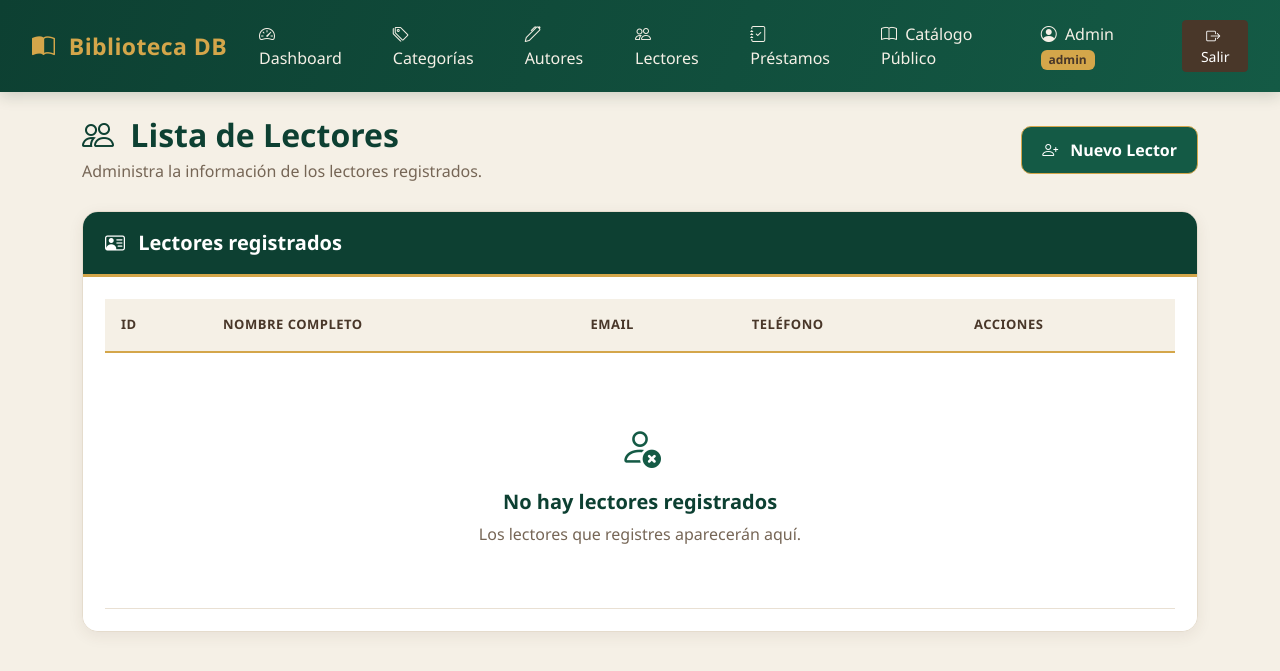
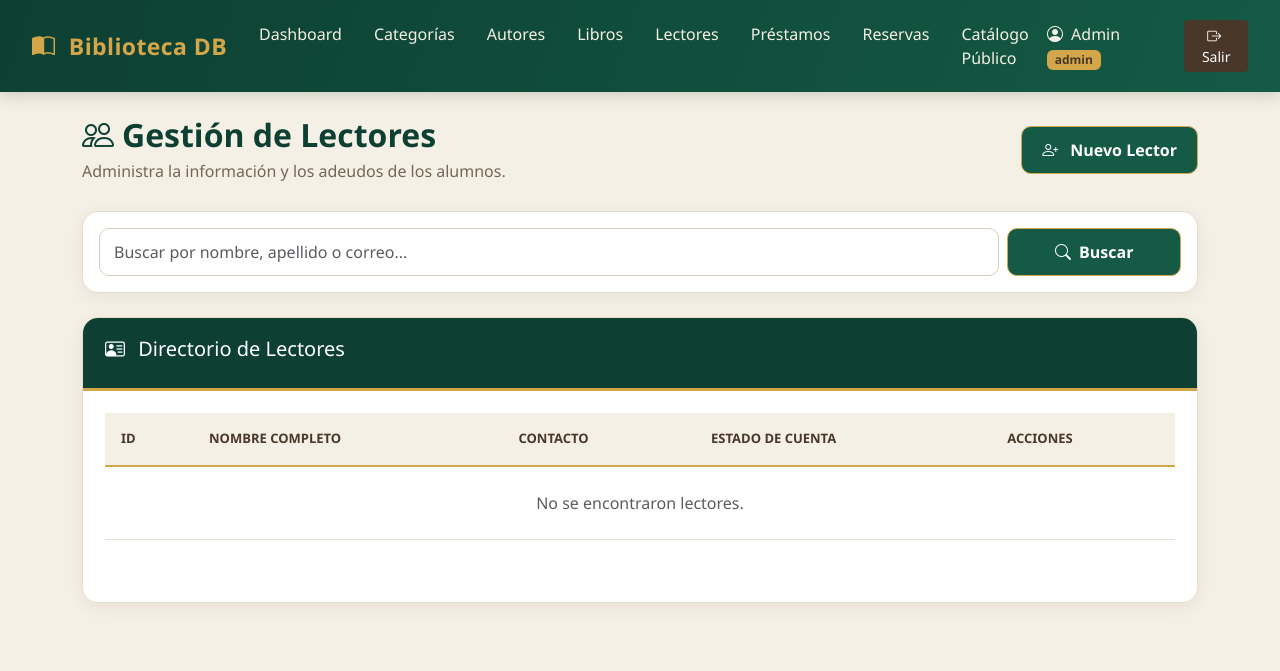
Before and after one commit to agus30099/biblioteca-laravel, a Laravel app: page /lectores in a window 1280 px wide. Shown: the top 671 px of the page. Run offline with Laravel 12, Linux system fonts and the light colour scheme; a user stored in the database is signed in; data comes from the database, SQL or seed files in the repository; data that the repository does not hold is empty; parts of the project's set-up code (start-up, migrations or seed data) failed here and were passed over.

Commit message:
Aun mas mejoras

```diff
--- a/app/Http/Controllers/LectorController.php
+++ b/app/Http/Controllers/LectorController.php
@@ -8,10 +8,28 @@ use Barryvdh\DomPDF\Facade\Pdf;
 
 class LectorController extends Controller
 {
-    public function index()
+    public function index(Request $request)
     {
-        $lectores = Lector::latest()->get();
-        return view('lectores.index', compact('lectores'));
+        $buscar = $request->get('buscar');
+
+        $lectores = Lector::when($buscar, function ($query, $buscar) {
+            return $query->where('nombre', 'like', "%$buscar%")
+                         ->orWhere('apellido', 'like', "%$buscar%")
+                         ->orWhere('email', 'like', "%$buscar%");
+        })->latest()->paginate(10);
+
+        return view('lectores.index', compact('lectores', 'buscar'));
+    }
+
+    public function pagarMulta(Lector $lectore)
+    {
+        // Buscamos todas las multas pendientes de este lector y las marcamos como pagadas
+        $lectore->prestamos()
+            ->where('multa', '>', 0)
+            ->where('multa_pagada', false)
+            ->update(['multa_pagada' => true]);
+
+        return back()->with('success', 'Las multas del lector han sido saldadas correctamente.');
     }
 
     public function create()
--- a/app/Http/Controllers/LibroController.php
+++ b/app/Http/Controllers/LibroController.php
@@ -77,8 +77,10 @@ class LibroController extends Controller
 
     public function destroy(Libro $libro)
     {
-        // Seguridad: Solo admin
-        if (auth()->user()->role !== 'admin') abort(403, 'Acceso denegado.');
+        // ✅ SOLO el admin puede eliminar libros
+        if (auth()->user()->role !== 'admin') {
+            abort(403, 'Acceso denegado. Solo el administrador puede eliminar libros.');
+        }
 
         $libro->delete();
         return redirect()->route('libros.index')->with('success', 'Libro eliminado.');
--- a/app/Models/Lector.php
+++ b/app/Models/Lector.php
@@ -11,4 +11,12 @@
         {
             return $this->hasMany(Prestamo::class);
         }
+
+        public function tieneAdeudo(): bool
+        {
+            return $this->prestamos()
+                ->where('multa', '>', 0)
+                ->where('multa_pagada', false)
+                ->exists();
+        }
     }
--- a/app/Models/User.php
+++ b/app/Models/User.php
@@ -57,9 +57,15 @@ class User extends Authenticatable
         return $this->role === 'bibliotecario';
     }
 
-    // Este método nos servirá para saber si es admin o bibliotecario
+    // El staff es el admin o el bibliotecario
     public function isStaff(): bool
     {
         return in_array($this->role, ['admin', 'bibliotecario']);
     }
+
+    // Para los lectores (si en la BD dicen 'usuario' o 'lector')
+    public function isLector(): bool
+    {
+        return in_array($this->role, ['lector', 'usuario']);
+    }
 }
--- a/resources/views/layouts/app.blade.php
+++ b/resources/views/layouts/app.blade.php
@@ -180,59 +180,34 @@
             <div class="collapse navbar-collapse" id="navbarNav">
 
                 <ul class="navbar-nav me-auto">
+                    @auth
+                        @if(auth()->user()->role == 'admin')
+                            <!-- Menú Exclusivo de Admin -->
+                            <li class="nav-item"><a class="nav-link" href="{{ route('dashboard') }}">Dashboard</a></li>
+                            <li class="nav-item"><a class="nav-link" href="{{ route('categorias.index') }}">Categorías</a></li>
+                            <li class="nav-item"><a class="nav-link" href="{{ route('autores.index') }}">Autores</a></li>
+                            <li class="nav-item"><a class="nav-link" href="{{ route('libros.index') }}">Libros</a></li>
+                            <li class="nav-item"><a class="nav-link" href="{{ route('lectores.index') }}">Lectores</a></li>
+                            <li class="nav-item"><a class="nav-link" href="{{ route('prestamos.index') }}">Préstamos</a></li>
+                            <li class="nav-item"><a class="nav-link" href="{{ route('reservas.index') }}">Reservas</a></li>
 
-                    @auth
-                        @if(auth()->user()->isStaff())
-                            <li class="nav-item">
-                                <a class="nav-link" href="{{ route('dashboard') }}">
-                                    <i class="bi bi-speedometer2 me-1"></i> Dashboard
-                                </a>
-                            </li>
+                        @elseif(auth()->user()->role == 'bibliotecario')
+                            <!-- Menú del Bibliotecario (Operativo) -->
+                            <li class="nav-item"><a class="nav-link" href="{{ route('dashboard') }}">Inicio</a></li>
+                            <li class="nav-item"><a class="nav-link" href="{{ route('libros.index') }}">Inventario</a></li>
+                            <li class="nav-item"><a class="nav-link" href="{{ route('lectores.index') }}">Lectores</a></li>
+                            <li class="nav-item"><a class="nav-link" href="{{ route('prestamos.index') }}">Mostrador</a></li>
+                            <li class="nav-item"><a class="nav-link" href="{{ route('reservas.index') }}">Lista de Espera</a></li>
 
-                            <li class="nav-item">
-                                <a class="nav-link" href="{{ route('categorias.index') }}">
-                                    <i class="bi bi-tags me-1"></i> Categorías
-                                </a>
-                            </li>
-
-                            <li class="nav-item">
-                                <a class="nav-link" href="{{ route('autores.index') }}">
-                                    <i class="bi bi-pen me-1"></i> Autores
-                                </a>
-                            </li>
-
-                            <li class="nav-item">
-                                <a class="nav-link" href="{{ route('lectores.index') }}">
-                                    <i class="bi bi-people me-1"></i> Lectores
-                                </a>
-                            </li>
-
-                            <li class="nav-item">
-                                <a class="nav-link" href="{{ route('prestamos.index') }}">
-                                    <i class="bi bi-journal-check me-1"></i> Préstamos
-                                </a>
-                            </li>
                         @else
-                            <li class="nav-item">
-                                <a class="nav-link" href="{{ route('reservas.index') }}">
-                                    <i class="bi bi-bookmark me-1"></i> Mis Reservas
-                                </a>
-                            </li>
-
-                            <li class="nav-item">
-                                <a class="nav-link" href="{{ route('prestamos.index') }}">
-                                    <i class="bi bi-journal-bookmark me-1"></i> Mis Préstamos
-                                </a>
-                            </li>
+                            <!-- Menú del Lector -->
+                            <li class="nav-item"><a class="nav-link" href="{{ route('reservas.index') }}">Mis Reservas</a></li>
+                            <li class="nav-item"><a class="nav-link" href="{{ route('prestamos.index') }}">Mis Préstamos</a></li>
                         @endif
                     @endauth
 
-                    <li class="nav-item">
-                        <a class="nav-link" href="{{ route('libros.index') }}">
-                            <i class="bi bi-book me-1"></i> Catálogo Público
-                        </a>
-                    </li>
-
+                    <!-- ✅ CORREGIDO: El Catálogo Público ahora aparece SIEMPRE -->
+                    <li class="nav-item"><a class="nav-link" href="{{ route('libros.index') }}">Catálogo Público</a></li>
                 </ul>
 
                 <ul class="navbar-nav align-items-lg-center">
--- a/resources/views/lectores/index.blade.php
+++ b/resources/views/lectores/index.blade.php
@@ -11,41 +11,37 @@
     .readers-header p { color: #766656; margin: 5px 0 0; }
     .btn-new-reader { background: #145A45; color: #FFFFFF; border: 1px solid #D4A64A; padding: 11px 20px; border-radius: 10px; font-weight: 600; transition: .2s; }
     .btn-new-reader:hover { background: #0D4032; color: #FFFFFF; transform: translateY(-2px); }
+
     .readers-card { background: #FFFFFF; border: 1px solid #e5dccd; border-radius: 16px; overflow: hidden; box-shadow: 0 4px 15px rgba(73,55,41,.08); }
     .readers-card-header { background: #0D4032; color: #FFFFFF; padding: 19px 22px; border-bottom: 3px solid #D4A64A; }
-    .readers-card-header h5 { margin: 0; font-weight: 700; }
     .readers-card-body { padding: 22px; background: #FFFFFF; }
-    .readers-table { margin-bottom: 0; }
-    .readers-table thead th { background: #F5F0E6; color: #493729; padding: 16px; border-bottom: 2px solid #D4A64A; font-size: 13px; text-transform: uppercase; letter-spacing: .5px; white-space: nowrap; }
+
+    .readers-table thead th { background: #F5F0E6; color: #493729; padding: 16px; border-bottom: 2px solid #D4A64A; font-size: 13px; text-transform: uppercase; white-space: nowrap; }
     .readers-table tbody td { padding: 17px 16px; vertical-align: middle; color: #493729; border-color: #e9e0d3; }
-    .readers-table tbody tr:hover { background: #faf7f0; }
-    .reader-id { display: inline-flex; align-items: center; justify-content: center; width: 34px; height: 34px; border-radius: 9px; background: #e2eee8; color: #145A45; font-weight: 700; }
+
     .reader-name { font-weight: 700; color: #0D4032; }
-    .reader-contact { color: #655344; }
-    .reader-contact i { color: #145A45; margin-right: 7px; }
     .btn-edit-reader { background: #f8edcf; color: #76551d; border: 1px solid #D4A64A; border-radius: 8px; padding: 7px 12px; }
-    .btn-edit-reader:hover { background: #D4A64A; color: #493729; }
     .btn-delete-reader { background: #f7e5df; color: #963f2d; border: 1px solid #dfb6a9; border-radius: 8px; padding: 7px 12px; }
-    .btn-delete-reader:hover { background: #963f2d; color: #FFFFFF; }
-    .empty-readers { text-align: center; padding: 45px 15px; color: #766656; }
-    .empty-readers i { font-size: 42px; display: block; margin-bottom: 12px; color: #145A45; }
-    .empty-readers h5 { color: #0D4032; font-weight: 700; }
-    .readers-page .badge.bg-secondary { background: #493729 !important; }
-    @media(max-width: 768px) {
-        .readers-card-body { padding: 12px; }
-        .readers-header { align-items: flex-start; }
-    }
+    .btn-pay-fine { background: #145A45; color: white; border: 1px solid #145A45; border-radius: 8px; padding: 7px 12px; }
+    .btn-pay-fine:hover { background: #0D4032; color: white; }
+
+    .search-input { border-radius: 10px; padding: 11px 14px; border-color: #D8CDBB; }
+    .search-input:focus { border-color: #145A45; box-shadow: 0 0 0 .2rem rgba(20, 90, 69, .15); }
 </style>
 
 <div class="readers-page">
 
+    @if(session('success'))
+        <div class="alert alert-success alert-dismissible fade show">
+            {{ session('success') }}
+            <button type="button" class="btn-close" data-bs-dismiss="alert"></button>
+        </div>
+    @endif
+
     <div class="readers-header">
         <div>
-            <h2>
-                <i class="bi bi-people me-2"></i>
-                Lista de Lectores
-            </h2>
-            <p>Administra la información de los lectores registrados.</p>
+            <h2><i class="bi bi-people me-2"></i>Gestión de Lectores</h2>
+            <p>Administra la información y los adeudos de los alumnos.</p>
         </div>
 
         @if(auth()->user()->isStaff())
@@ -55,9 +51,23 @@
         @endif
     </div>
 
+    <!-- Buscador -->
+    <div class="card readers-card mb-4">
+        <div class="card-body">
+            <form action="{{ route('lectores.index') }}" method="GET" class="row g-2">
+                <div class="col-md-10">
+                    <input type="text" name="buscar" class="form-control search-input" placeholder="Buscar por nombre, apellido o correo..." value="{{ $buscar ?? '' }}">
+                </div>
+                <div class="col-md-2">
+                    <button type="submit" class="btn btn-new-reader w-100"><i class="bi bi-search me-1"></i> Buscar</button>
+                </div>
+            </form>
+        </div>
+    </div>
+
     <div class="readers-card">
         <div class="readers-card-header">
-            <h5><i class="bi bi-person-vcard me-2"></i> Lectores registrados</h5>
+            <h5><i class="bi bi-person-vcard me-2"></i> Directorio de Lectores</h5>
         </div>
 
         <div class="readers-card-body">
@@ -67,75 +77,81 @@
                         <tr>
                             <th>ID</th>
                             <th>Nombre Completo</th>
-                            <th>Email</th>
-                            <th>Teléfono</th>
+                            <th>Contacto</th>
+                            <th>Estado de Cuenta</th>
                             <th>Acciones</th>
                         </tr>
                     </thead>
                     <tbody>
                         @forelse($lectores as $lector)
                             <tr>
-                                <td>
-                                    <span class="reader-id">{{ $lector->id }}</span>
-                                </td>
+                                <td><span class="badge bg-secondary">{{ $lector->id }}</span></td>
                                 <td>
                                     <span class="reader-name">
                                         <i class="bi bi-person-circle me-2"></i>
                                         {{ $lector->nombre }} {{ $lector->apellido }}
                                     </span>
                                 </td>
-                                <td class="reader-contact">
-                                    <i class="bi bi-envelope"></i> {{ $lector->email }}
+                                <td>
+                                    <small><i class="bi bi-envelope me-1"></i> {{ $lector->email }}</small><br>
+                                    <small><i class="bi bi-telephone me-1"></i> {{ $lector->telefono ?: 'Sin teléfono' }}</small>
                                 </td>
-                                <td class="reader-contact">
-                                    <i class="bi bi-telephone"></i> {{ $lector->telefono ?: 'No registrado' }}
+                                <td>
+                                    @if($lector->tieneAdeudo())
+                                        <span class="badge bg-danger"><i class="bi bi-exclamation-triangle me-1"></i> Con Adeudo</span>
+                                    @else
+                                        <span class="badge bg-success"><i class="bi bi-check-circle me-1"></i> Al corriente</span>
+                                    @endif
                                 </td>
                                 <td>
                                     @if(auth()->user()->isStaff())
-                                        <div class="d-flex gap-2 align-items-center">
+                                        <div class="d-flex gap-2 flex-wrap">
+                                            @if($lector->tieneAdeudo())
+                                                <form action="{{ route('lectores.pagarMulta', $lector) }}" method="POST" class="d-inline" onsubmit="return confirm('¿Confirmar que el lector pagó su adeudo?')">
+                                                    @csrf
+                                                    <button type="submit" class="btn btn-pay-fine btn-sm">
+                                                        <i class="bi bi-cash-coin"></i> Saldar Multa
+                                                    </button>
+                                                </form>
+                                            @endif
 
-                                            <!-- Botón Editar -->
                                             <a href="{{ route('lectores.edit', $lector) }}" class="btn btn-edit-reader btn-sm">
                                                 <i class="bi bi-pencil-square"></i> Editar
                                             </a>
 
-                                            <!-- ✅ NUEVO: Botón Credencial (Fuera del Formulario) -->
-                                            <a href="{{ route('lectores.credencial', $lector) }}" class="btn btn-edit-reader btn-sm" title="Imprimir Credencial">
+                                            <a href="{{ route('lectores.credencial', $lector) }}" class="btn btn-edit-reader btn-sm">
                                                 <i class="bi bi-person-badge"></i> Credencial
                                             </a>
 
-                                            <!-- Formulario Eliminar -->
-                                            <form action="{{ route('lectores.destroy', $lector) }}" method="POST" class="d-inline" onsubmit="return confirm('¿Eliminar este lector?')">
-                                                @csrf
-                                                @method('DELETE')
-                                                <button type="submit" class="btn btn-delete-reader btn-sm">
-                                                    <i class="bi bi-trash"></i> Eliminar
-                                                </button>
-                                            </form>
-
+                                            @if(auth()->user()->isAdmin())
+                                                <form action="{{ route('lectores.destroy', $lector) }}" method="POST" class="d-inline" onsubmit="return confirm('¿Eliminar lector?')">
+                                                    @csrf
+                                                    @method('DELETE')
+                                                    <button type="submit" class="btn btn-delete-reader btn-sm">
+                                                        <i class="bi bi-trash"></i>
+                                                    </button>
+                                                </form>
+                                            @endif
                                         </div>
                                     @else
-                                        <span class="badge bg-secondary">Solo lectura</span>
+                                        <span class="text-muted small">Solo lectura</span>
                                     @endif
                                 </td>
                             </tr>
                         @empty
                             <tr>
-                                <td colspan="5">
-                                    <div class="empty-readers">
-                                        <i class="bi bi-person-x"></i>
-                                        <h5>No hay lectores registrados</h5>
-                                        <p class="mb-0">Los lectores que registres aparecerán aquí.</p>
-                                    </div>
-                                </td>
+                                <td colspan="5" class="text-center py-4 text-muted">No se encontraron lectores.</td>
                             </tr>
                         @endforelse
                     </tbody>
                 </table>
             </div>
+
+            <div class="d-flex justify-content-center mt-4">
+                {{ $lectores->appends(['buscar' => $buscar])->links('pagination::bootstrap-5') }}
+            </div>
         </div>
     </div>
-
 </div>
 
 @endsection
--- a/resources/views/libros/index.blade.php
+++ b/resources/views/libros/index.blade.php
@@ -335,10 +335,13 @@
                                             @csrf
                                             @method('DELETE')
 
+                                            @if(auth()->user()->role == 'admin')
                                             <button type="submit" class="btn btn-sm btn-outline-danger">
                                                 <i class="bi bi-trash"></i>
                                                 Eliminar
                                             </button>
+                                            @endif
+
 
                                         </form>
 
--- a/routes/web.php
+++ b/routes/web.php
@@ -69,6 +69,7 @@ Route::middleware('auth')->group(function () {
     Route::put('/lectores/{lectore}', [LectorController::class, 'update'])->name('lectores.update');
     Route::delete('/lectores/{lectore}', [LectorController::class, 'destroy'])->name('lectores.destroy');
     Route::get('/lectores/{lectore}/credencial', [LectorController::class, 'credencial'])->name('lectores.credencial');
+    Route::post('/lectores/{lectore}/pagar-multa', [App\Http\Controllers\LectorController::class, 'pagarMulta'])->name('lectores.pagarMulta');
 
     // --- Préstamos ---
     Route::get('/prestamos', [PrestamoController::class, 'index'])->name('prestamos.index');
```
Also changed, not shown: app/Http/Controllers/ReservaController.php (+23 -10 lines), resources/views/prestamos/index.blade.php (+27 -0 lines), database/migrations/2026_11_24_171418_add_pagada_to_prestamos_table.php (added).
